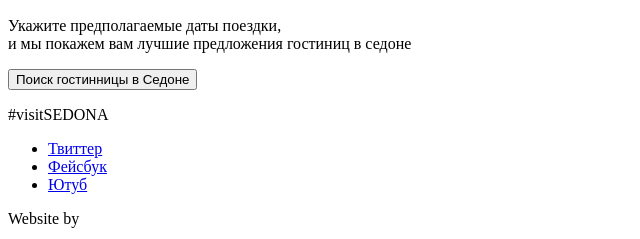
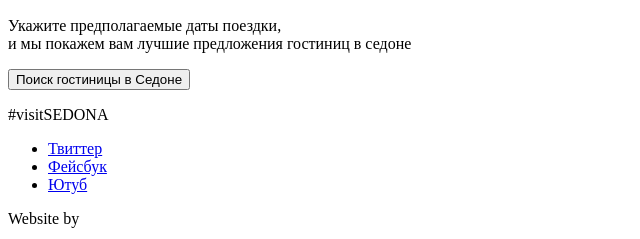
Before and after one commit to DaryaVegan/985797-sedona-25, a plain HTML site: page index.html in a window 1280 px wide. Shown: the part 408-647 px from the top of the page, 0-640 px from the left. Drawn offline with Linux system fonts and the light colour scheme.

Commit message:
Основное задание: начинаем разметку личного проекта

```diff
--- a/index.html
+++ b/index.html
@@ -27,7 +27,7 @@
     <section class="search-form">
      <h2>Заинтересовались?</h2>
      <p>Укажите предполагаемые даты поездки,<br>и мы покажем вам лучшие предложения гостиниц в седоне</p>
-     <button>Поиск гостинницы в Седоне</button>
+     <button>Поиск гостиницы в Седоне</button>
      <!-- Здесь будет форма -->
     </section>
    </main>
```
